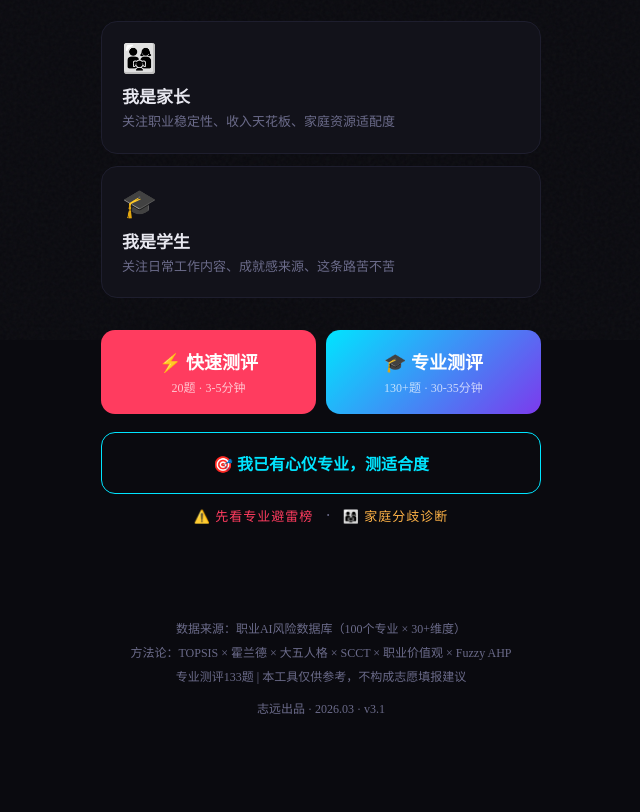
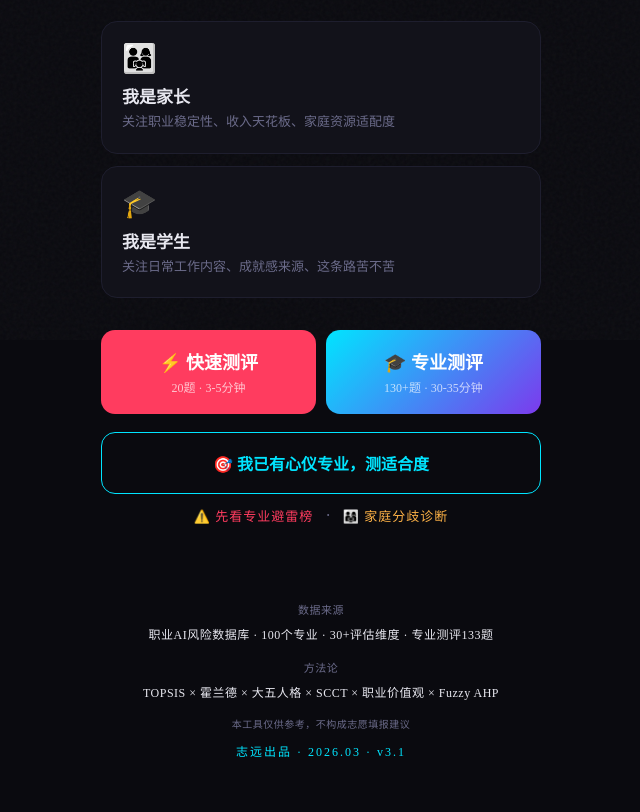
Before and after one commit to dunwood/career-guidance-ai, a plain HTML site: page index.html in a window 1280 px wide. Shown: the part 460-1272 px from the top of the page, without its empty margins (319-959 px from the left). Before the commit the page ends 1229 px from the top, so only its background shows below. Drawn offline with nearby package versions, Linux system fonts and the light colour scheme.

Commit message:
fix: 底部信息间距和排版优化

```diff
--- a/index.html
+++ b/index.html
@@ -643,11 +643,13 @@ footer a { color:var(--accent); text-decoration:none; }
   <button class="btn secondary" onclick="restart()" style="margin-top:24px">重新评估</button>
 </div>
 
-<div style="text-align:center;padding:32px 20px 48px;font-size:12px;color:var(--muted);line-height:2;">
-  <div>数据来源：职业AI风险数据库（100个专业 × 30+维度）</div>
-  <div>方法论：TOPSIS × 霍兰德 × 大五人格 × SCCT × 职业价值观 × Fuzzy AHP</div>
-  <div>专业测评133题 | 本工具仅供参考，不构成志愿填报建议</div>
-  <div style="margin-top:8px;">志远出品 · 2026.03 · v3.1</div>
+<div style="text-align:center;padding:16px 20px 48px;font-size:11px;color:var(--muted);line-height:1.8;letter-spacing:0.5px;">
+  <div style="margin-bottom:4px;">数据来源</div>
+  <div style="color:var(--text);font-size:12px;margin-bottom:12px;">职业AI风险数据库 · 100个专业 · 30+评估维度 · 专业测评133题</div>
+  <div style="margin-bottom:4px;">方法论</div>
+  <div style="color:var(--text);font-size:12px;margin-bottom:12px;">TOPSIS × 霍兰德 × 大五人格 × SCCT × 职业价值观 × Fuzzy AHP</div>
+  <div style="font-size:10px;margin-bottom:8px;">本工具仅供参考，不构成志愿填报建议</div>
+  <div style="color:var(--accent3);font-size:12px;letter-spacing:2px;">志远出品 · 2026.03 · v3.1</div>
 </div>
 
 </div><!-- /container -->
```
